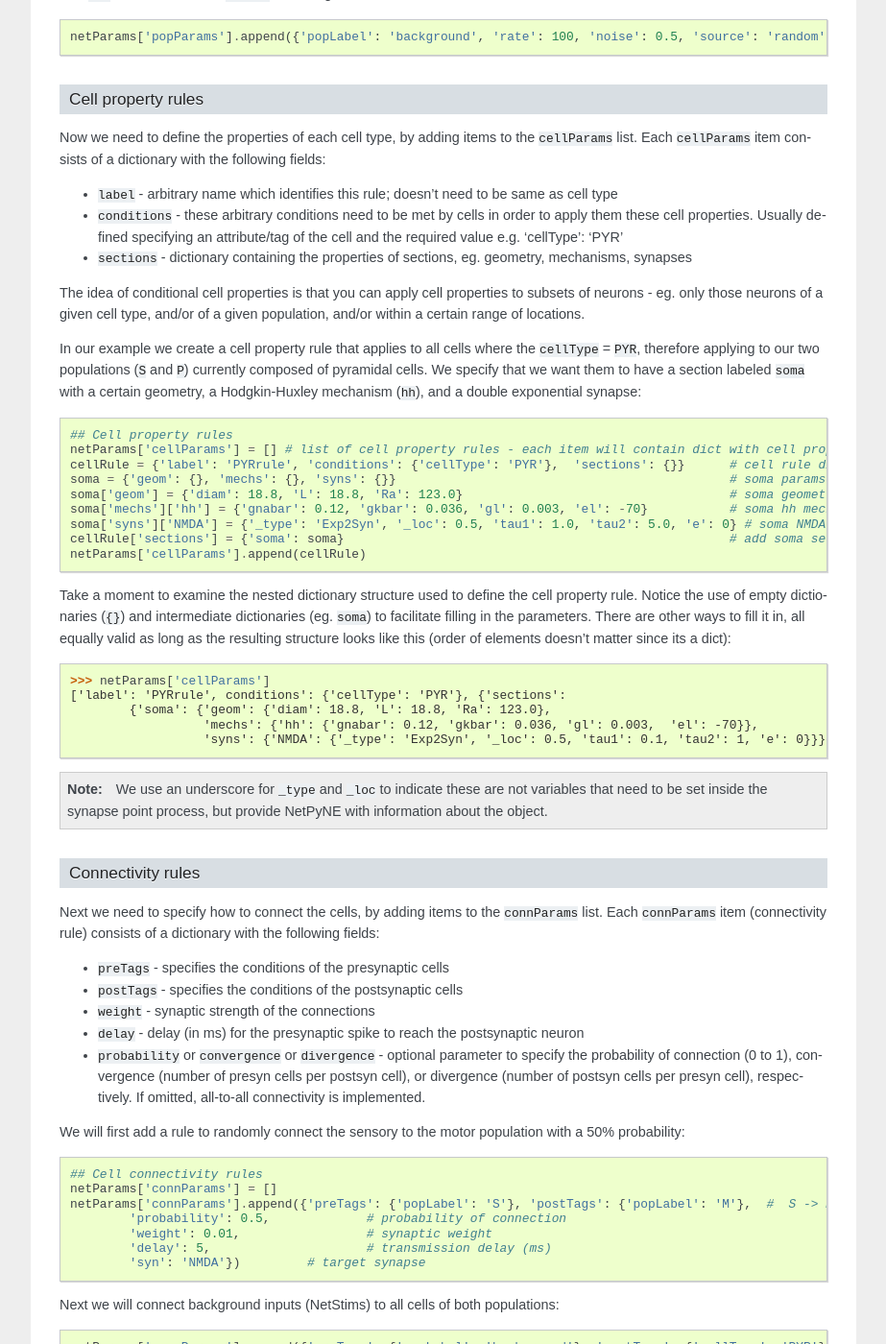
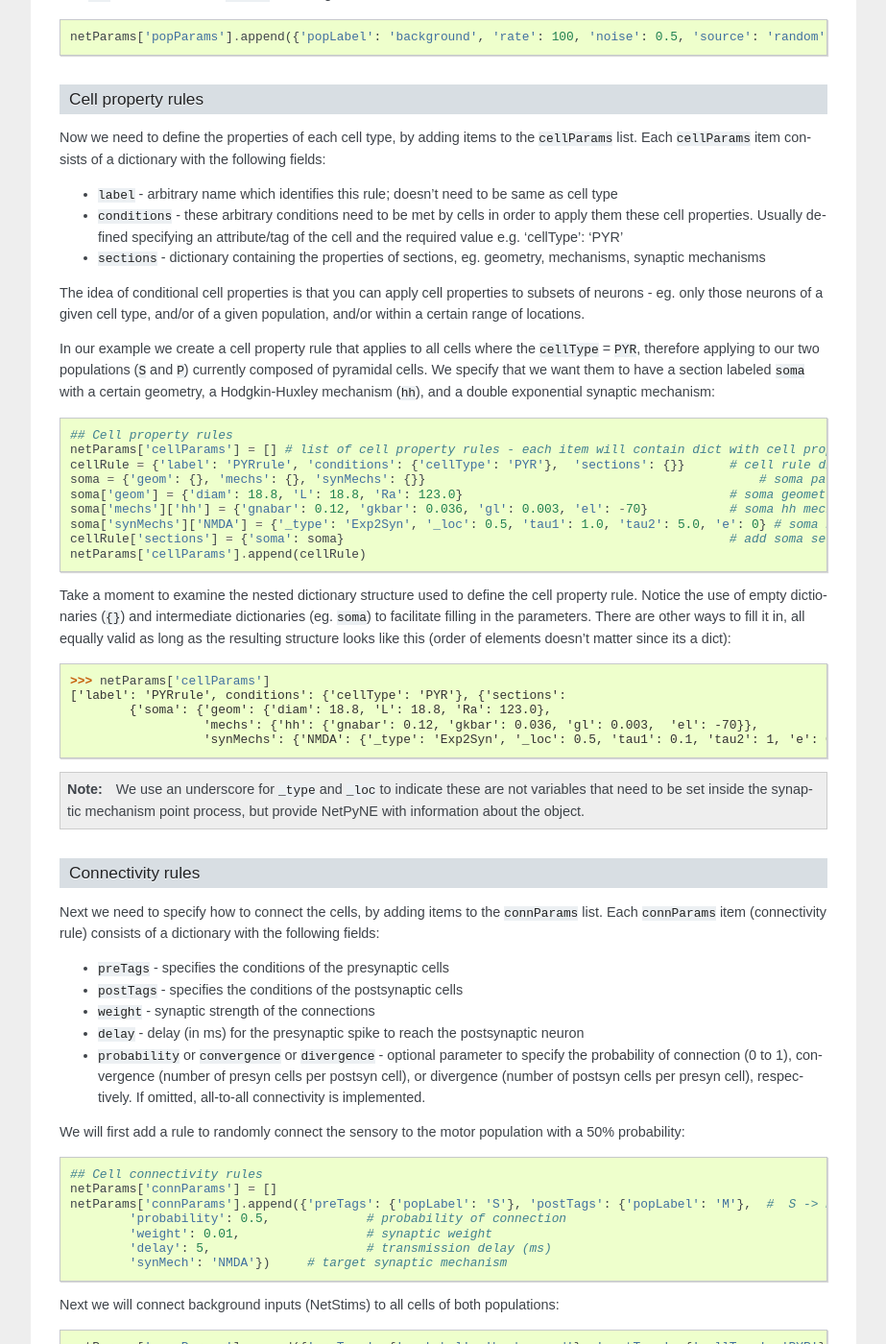
Before and after one commit to suny-downstate-medical-center/netpyne, a Sphinx documentation site: the page built from doc/source/tutorial.rst, in a window 1280 px wide and 1400 px high, scrolled down 2957 px. Shown: the whole window at 96% size, without its empty margins (198-1121 px from the left). Built offline with Sphinx 7.4.7, drawn with Linux system fonts in a browser that asks for light colours; some of the changed text lies outside the part shown.

Commit message:
renamed 'syn'->'synMech' and 'syns'->'synMechs' (to avoid confusion with synConns)

```diff
--- a/doc/source/code/tut2.py
+++ b/doc/source/code/tut2.py
@@ -12,10 +12,10 @@ netParams['popParams'].append({'popLabel': 'background', 'rate': 10, 'noise': 0.
 ## Cell property rules
 netParams['cellParams'] = [] # list of cell property rules - each item will contain dict with cell properties
 cellRule = {'label': 'PYRrule', 'conditions': {'cellType': 'PYR'},  'sections': {}} 	# cell rule dict
-soma = {'geom': {}, 'mechs': {}, 'syns': {}}  											# soma params dict
+soma = {'geom': {}, 'mechs': {}, 'synMechs': {}}  											# soma params dict
 soma['geom'] = {'diam': 18.8, 'L': 18.8, 'Ra': 123.0}  									# soma geometry
 soma['mechs']['hh'] = {'gnabar': 0.12, 'gkbar': 0.036, 'gl': 0.003, 'el': -70}  		# soma hh mechanism
-soma['syns']['NMDA'] = {'_type': 'Exp2Syn', '_loc': 0.5, 'tau1': 1.0, 'tau2': 5.0, 'e': 0}  	# soma NMDA synapse
+soma['synMechs']['NMDA'] = {'_type': 'Exp2Syn', '_loc': 0.5, 'tau1': 1.0, 'tau2': 5.0, 'e': 0}  	# soma NMDA synapse
 cellRule['sections'] = {'soma': soma}  													# add soma section to dict
 netParams['cellParams'].append(cellRule)  												# add dict to list of cell par
 
@@ -26,12 +26,12 @@ netParams['connParams'].append({'preTags': {'popLabel': 'S'}, 'postTags': {'popL
 	'probability': 0.5, 		# probability of connection
 	'weight': 0.01, 			# synaptic weight
 	'delay': 5,					# transmission delay (ms)
-	'syn': 'NMDA'})   	# target synapse
+	'synMech': 'NMDA'})   	# target synapse
 
 netParams['connParams'].append({'preTags': {'popLabel': 'background'}, 'postTags': {'cellType': 'PYR'}, # background -> PYR
 	'weight': 0.01, 				# synaptic weight
 	'delay': 5, 				# transmission delay (ms)
-	'syn': 'NMDA'})  	# target synapse
+	'synMech': 'NMDA'})  	# target synapse
 
 
 # Simulation options
--- a/doc/source/code/tut3.py
+++ b/doc/source/code/tut3.py
@@ -12,15 +12,15 @@ netParams['popParams'].append({'popLabel': 'background', 'rate': 10, 'noise': 0.
 ## Cell property rules
 netParams['cellParams'] = [] # list of cell property rules - each item will contain dict with cell properties
 cellRule = {'label': 'PYRrule', 'conditions': {'cellType': 'PYR'},  'sections': {}} 	# cell rule dict
-soma = {'geom': {}, 'mechs': {}, 'syns': {}}  											# soma params dict
+soma = {'geom': {}, 'mechs': {}, 'synMechs': {}}  											# soma params dict
 soma['geom'] = {'diam': 18.8, 'L': 18.8, 'Ra': 123.0}  									# soma geometry
 soma['mechs']['hh'] = {'gnabar': 0.12, 'gkbar': 0.036, 'gl': 0.003, 'el': -70}  		# soma hh mechanisms
-soma['syns']['NMDA'] = {'_type': 'Exp2Syn', '_loc': 0.5, 'tau1': 1.0, 'tau2': 5.0, 'e': 0}  	# soma NMDA synapse
-dend = {'geom': {}, 'topol': {}, 'mechs': {}, 'syns': {}}  								# dend params dict
+soma['synMechs']['NMDA'] = {'_type': 'Exp2Syn', '_loc': 0.5, 'tau1': 1.0, 'tau2': 5.0, 'e': 0}  	# soma NMDA synapse
+dend = {'geom': {}, 'topol': {}, 'mechs': {}, 'synMechs': {}}  								# dend params dict
 dend['geom'] = {'diam': 5.0, 'L': 150.0, 'Ra': 150.0, 'cm': 1}							# dend geometry
 dend['topol'] = {'parentSec': 'soma', 'parentX': 1.0, 'childX': 0}						# dend topology
 dend['mechs']['pas'] = {'g': 0.0000357, 'e': -70} 										# dend mechanisms
-dend['syns']['NMDA'] = {'_type': 'Exp2Syn', '_loc': 1.0, 'tau1': 1.0, 'tau2': 5.0, 'e': 0}		# dend NMDA synapse
+dend['synMechs']['NMDA'] = {'_type': 'Exp2Syn', '_loc': 1.0, 'tau1': 1.0, 'tau2': 5.0, 'e': 0}		# dend NMDA synapse
 cellRule['sections'] = {'soma': soma, 'dend': dend}  									# add soma and dend sections to dict
 netParams['cellParams'].append(cellRule)  												# add dict to list of cell parameters
 
@@ -31,11 +31,11 @@ netParams['connParams'].append({'preTags': {'popLabel': 'S'}, 'postTags': {'popL
 	'weight': 0.01, 			# synaptic weight
 	'delay': 5,					# transmission delay (ms)
 	'sec': 'dend',				# section to connect to
-	'syn': 'NMDA'})   	# target synapse
+	'synMech': 'NMDA'})   	# target synapse
 netParams['connParams'].append({'preTags': {'popLabel': 'background'}, 'postTags': {'cellType': 'PYR'}, # background -> PYR
 	'weight': 0.01, 				# synaptic weight
 	'delay': 5, 				# transmission delay (ms)
-	'syn': 'NMDA'})  	# target synapse
+	'synMech': 'NMDA'})  	# target synapse
 
 
 # Simulation options
--- a/doc/source/code/tut4.py
+++ b/doc/source/code/tut4.py
@@ -12,24 +12,24 @@ netParams['popParams'].append({'popLabel': 'background', 'rate': 100, 'noise': 0
 ## Cell property rules
 netParams['cellParams'] = [] # list of cell property rules - each item will contain dict with cell properties
 cellRule = {'label': 'PYR_HH_rule', 'conditions': {'cellType': 'PYR', 'cellModel': 'HH'},  'sections': {}} 	# cell rule dict
-soma = {'geom': {}, 'mechs': {}, 'syns': {}}  											# soma params dict
+soma = {'geom': {}, 'mechs': {}, 'synMechs': {}}  											# soma params dict
 soma['geom'] = {'diam': 18.8, 'L': 18.8, 'Ra': 123.0}  									# soma geometry
 soma['mechs']['hh'] = {'gnabar': 0.12, 'gkbar': 0.036, 'gl': 0.003, 'el': -70}  		# soma hh mechanisms
-soma['syns']['NMDA'] = {'_type': 'Exp2Syn', '_loc': 0.5, 'tau1': 1.0, 'tau2': 5.0, 'e': 0}  	# soma NMDA synapse
-dend = {'geom': {}, 'topol': {}, 'mechs': {}, 'syns': {}}  								# dend params dict
+soma['synMechs']['NMDA'] = {'_type': 'Exp2Syn', '_loc': 0.5, 'tau1': 1.0, 'tau2': 5.0, 'e': 0}  	# soma NMDA synapse
+dend = {'geom': {}, 'topol': {}, 'mechs': {}, 'synMechs': {}}  								# dend params dict
 dend['geom'] = {'diam': 5.0, 'L': 150.0, 'Ra': 150.0, 'cm': 1}							# dend geometry
 dend['topol'] = {'parentSec': 'soma', 'parentX': 1.0, 'childX': 0}						# dend topology
 dend['mechs']['pas'] = {'g': 0.0000357, 'e': -70} 										# dend mechanisms
-dend['syns']['NMDA'] = {'_type': 'Exp2Syn', '_loc': 1.0, 'tau1': 1.0, 'tau2': 5.0, 'e': 0}		# dend NMDA synapse
+dend['synMechs']['NMDA'] = {'_type': 'Exp2Syn', '_loc': 1.0, 'tau1': 1.0, 'tau2': 5.0, 'e': 0}		# dend NMDA synapse
 cellRule['sections'] = {'soma': soma, 'dend': dend}  									# add soma section to dict
 netParams['cellParams'].append(cellRule)  												# add dict to list of cell parameters
 
 cellRule = {'label': 'PYR_Izhi_rule', 'conditions': {'cellType': 'PYR', 'cellModel':'Izhi2007b'},  'sections': {}} 	# cell rule dict
-soma = {'geom': {}, 'pointps': {}, 'syns': {}}  										# soma params dict
+soma = {'geom': {}, 'pointps': {}, 'synMechs': {}}  										# soma params dict
 soma['geom'] = {'diam': 18.8, 'L': 18.8, 'Ra': 123.0}  									# soma geometry
 soma['pointps']['Izhi'] = {'_type':'Izhi2007b',
 	'C':100, 'k':0.7, 'vr':-60, 'vt':-40, 'vpeak':35, 'a':0.03, 'b':-2, 'c':-50, 'd':100, 'celltype':1}	# soma poinpt process
-soma['syns']['NMDA'] = {'_type': 'Exp2Syn', '_loc': 0.5, 'tau1': 1.0, 'tau2': 5.0, 'e': 0}  	# soma NMDA synapse
+soma['synMechs']['NMDA'] = {'_type': 'Exp2Syn', '_loc': 0.5, 'tau1': 1.0, 'tau2': 5.0, 'e': 0}  	# soma NMDA synapse
 cellRule['sections'] = {'soma': soma}  									# add soma section to dict
 netParams['cellParams'].append(cellRule)
 
@@ -40,11 +40,11 @@ netParams['connParams'].append({'preTags': {'popLabel': 'S'}, 'postTags': {'popL
 	'weight': 0.01, 			# synaptic weight
 	'delay': 5,					# transmission delay (ms)
 	'sec': 'dend',				# section to connect to
-	'syn': 'NMDA'})   	# target synapse
+	'synMech': 'NMDA'})   	# target synapse
 netParams['connParams'].append({'preTags': {'popLabel': 'background'}, 'postTags': {'cellType': 'PYR'}, # background -> PYR
 	'weight': 0.001, 				# synaptic weight
 	'delay': 5, 				# transmission delay (ms)
-	'syn': 'NMDA'})  	# target synapse
+	'synMech': 'NMDA'})  	# target synapse
 
 
 # Simulation options
--- a/doc/source/code/tut_import.py
+++ b/doc/source/code/tut_import.py
@@ -32,26 +32,26 @@ cellRule['sections']['soma']['mechs']['hh'] = {'gnabar': 0.12, 'gkbar': 0.036, '
 for secName in cellRule['sections']:
 	cellRule['sections'][secName]['mechs']['pas'] = {'g': 0.0000357, 'e': -70}
 	cellRule['sections'][secName]['geom']['cm'] = 10
-cellRule['sections']['soma']['syns']['NMDA'] = {'_type': 'Exp2Syn', '_loc': 0.5, 'tau1': 1.0, 'tau2': 5.0, 'e': 0}  	# soma NMDA synapse
+cellRule['sections']['soma']['synMechs']['NMDA'] = {'_type': 'Exp2Syn', '_loc': 0.5, 'tau1': 1.0, 'tau2': 5.0, 'e': 0}  	# soma NMDA synapse
 netParams['cellParams'].append(cellRule)
 
 ### Traub
 cellRule = {'label': 'PYR_Traub_rule', 'conditions': {'cellType': 'PYR', 'cellModel': 'Traub'}} 	# cell rule dict
 utils.importCell(cellRule=cellRule, fileName='pyr3_traub.hoc', cellName='pyr3')
 somaSec = cellRule['sectionLists']['Soma'][0]
-cellRule['sections'][somaSec]['syns']['NMDA'] = {'_type': 'Exp2Syn', '_loc': 0.5, 'tau1': 1.0, 'tau2': 5.0, 'e': 0}  	# soma NMDA synapse
+cellRule['sections'][somaSec]['synMechs']['NMDA'] = {'_type': 'Exp2Syn', '_loc': 0.5, 'tau1': 1.0, 'tau2': 5.0, 'e': 0}  	# soma NMDA synapse
 netParams['cellParams'].append(cellRule)
 
 ### Mainen
 cellRule = {'label': 'PYR_Mainen_rule', 'conditions': {'cellType': 'PYR', 'cellModel': 'Mainen'}} 	# cell rule dict
 utils.importCell(cellRule=cellRule, fileName='mainen.py', cellName='PYR2')
-cellRule['sections']['soma']['syns']['NMDA'] = {'_type': 'Exp2Syn', '_loc': 0.5, 'tau1': 1.0, 'tau2': 5.0, 'e': 0}  	# soma NMDA synapse
+cellRule['sections']['soma']['synMechs']['NMDA'] = {'_type': 'Exp2Syn', '_loc': 0.5, 'tau1': 1.0, 'tau2': 5.0, 'e': 0}  	# soma NMDA synapse
 netParams['cellParams'].append(cellRule)
 
 ### Friesen
 cellRule = {'label': 'PYR_Friesen_rule', 'conditions': {'cellType': 'PYR', 'cellModel': 'Friesen'}} 	# cell rule dict
 utils.importCell(cellRule=cellRule, fileName='friesen.py', cellName='MakeRSFCELL')
-cellRule['sections']['soma']['syns']['NMDA'] = {'_type': 'Exp2Syn', '_loc': 0.5, 'tau1': 1.0, 'tau2': 5.0, 'e': 0}  	# soma NMDA synapse
+cellRule['sections']['soma']['synMechs']['NMDA'] = {'_type': 'Exp2Syn', '_loc': 0.5, 'tau1': 1.0, 'tau2': 5.0, 'e': 0}  	# soma NMDA synapse
 cellRule['sections']['axon']['spikeGenLoc'] = 0.5  # spike generator location.
 netParams['cellParams'].append(cellRule)
 
@@ -64,7 +64,7 @@ netParams['cellParams'].append(cellRule)
 ### Izhi2003b (section voltage)
 cellRule = {'label': 'PYR_Izhi03b_rule', 'conditions': {'cellType': 'PYR', 'cellModel':'Izhi2003b'}} 	# cell rule dict
 utils.importCell(cellRule=cellRule, fileName='izhi2003Wrapper.py', cellName='IzhiCell',  cellArgs={'type':'tonic spiking'})
-cellRule['sections']['soma']['syns']['NMDA'] = {'_type': 'Exp2Syn', '_loc': 0.5, 'tau1': 1.0, 'tau2': 5.0, 'e': 0}  	# soma NMDA synapse
+cellRule['sections']['soma']['synMechs']['NMDA'] = {'_type': 'Exp2Syn', '_loc': 0.5, 'tau1': 1.0, 'tau2': 5.0, 'e': 0}  	# soma NMDA synapse
 netParams['cellParams'].append(cellRule)
 
 ### Izhi2007a (independent voltage)
@@ -77,7 +77,7 @@ netParams['cellParams'].append(cellRule)
 ### Izhi2007b (section voltage)
 cellRule = {'label': 'PYR_Izhi07b_rule', 'conditions': {'cellType': 'PYR', 'cellModel':'Izhi2007b'}} 	# cell rule dict
 utils.importCell(cellRule=cellRule, fileName='izhi2007Wrapper.py', cellName='IzhiCell',  cellArgs={'type':'RS'})
-cellRule['sections']['soma']['syns']['NMDA'] = {'_type': 'Exp2Syn', '_loc': 0.5, 'tau1': 1.0, 'tau2': 5.0, 'e': 0}  	# soma NMDA synapse
+cellRule['sections']['soma']['synMechs']['NMDA'] = {'_type': 'Exp2Syn', '_loc': 0.5, 'tau1': 1.0, 'tau2': 5.0, 'e': 0}  	# soma NMDA synapse
 netParams['cellParams'].append(cellRule)
 
 
@@ -103,7 +103,7 @@ netParams['connParams'].append({
 	'connFunc': 'fullConn', 	# connectivity function (all-to-all)
 	'weight': 5, 				# synaptic weight
 	'delay': 5,					# transmission delay (ms)
-	'syn':'NMDA',
+	'synMech':'NMDA',
 	'sec': 'soma'})
 
 netParams['connParams'].append({
--- a/doc/source/tutorial.rst
+++ b/doc/source/tutorial.rst
@@ -129,19 +129,19 @@ Now we need to define the properties of each cell type, by adding items to the `
 
 * ``conditions`` - these arbitrary conditions need to be met by cells in order to apply them these cell properties. Usually defined specifying an attribute/tag of the cell and the required value e.g. 'cellType': 'PYR'
 
-* ``sections`` - dictionary containing the properties of sections, eg. geometry, mechanisms, synapses
+* ``sections`` - dictionary containing the properties of sections, eg. geometry, mechanisms, synaptic mechanisms
 
 The idea of conditional cell properties is that you can apply cell properties to subsets of neurons - eg. only those neurons of a given cell type, and/or of a given population, and/or within a certain range of locations.
 
-In our example we create a cell property rule that applies to all cells where the ``cellType`` = ``PYR``, therefore applying to our two populations (``S`` and ``P``) currently composed of pyramidal cells. We specify that we want them to have a section labeled ``soma`` with a certain geometry, a Hodgkin-Huxley mechanism (``hh``), and a double exponential synapse::
+In our example we create a cell property rule that applies to all cells where the ``cellType`` = ``PYR``, therefore applying to our two populations (``S`` and ``P``) currently composed of pyramidal cells. We specify that we want them to have a section labeled ``soma`` with a certain geometry, a Hodgkin-Huxley mechanism (``hh``), and a double exponential synaptic mechanism::
 
 	## Cell property rules
 	netParams['cellParams'] = [] # list of cell property rules - each item will contain dict with cell properties
 	cellRule = {'label': 'PYRrule', 'conditions': {'cellType': 'PYR'},  'sections': {}}      # cell rule dict
-	soma = {'geom': {}, 'mechs': {}, 'syns': {}}                                             # soma params dict
+	soma = {'geom': {}, 'mechs': {}, 'synMechs': {}}                                             # soma params dict
 	soma['geom'] = {'diam': 18.8, 'L': 18.8, 'Ra': 123.0}                                    # soma geometry
 	soma['mechs']['hh'] = {'gnabar': 0.12, 'gkbar': 0.036, 'gl': 0.003, 'el': -70}           # soma hh mechanism
-	soma['syns']['NMDA'] = {'_type': 'Exp2Syn', '_loc': 0.5, 'tau1': 1.0, 'tau2': 5.0, 'e': 0} # soma NMDA synapse
+	soma['synMechs']['NMDA'] = {'_type': 'Exp2Syn', '_loc': 0.5, 'tau1': 1.0, 'tau2': 5.0, 'e': 0} # soma NMDA synaptic mechanism
 	cellRule['sections'] = {'soma': soma}                                                    # add soma section to dict
 	netParams['cellParams'].append(cellRule)
 
@@ -151,9 +151,9 @@ Take a moment to examine the nested dictionary structure used to define the cell
 	['label': 'PYRrule', conditions': {'cellType': 'PYR'}, {'sections':
 		{'soma': {'geom': {'diam': 18.8, 'L': 18.8, 'Ra': 123.0},
 			  'mechs': {'hh': {'gnabar': 0.12, 'gkbar': 0.036, 'gl': 0.003,  'el': -70}},
-			  'syns': {'NMDA': {'_type': 'Exp2Syn', '_loc': 0.5, 'tau1': 0.1, 'tau2': 1, 'e': 0}}}}]
+			  'synMechs': {'NMDA': {'_type': 'Exp2Syn', '_loc': 0.5, 'tau1': 0.1, 'tau2': 1, 'e': 0}}}}]
 
-.. note:: We use an underscore for ``_type`` and ``_loc`` to indicate these are not variables that need to be set inside the synapse point process, but provide NetPyNE with information about the object.
+.. note:: We use an underscore for ``_type`` and ``_loc`` to indicate these are not variables that need to be set inside the synaptic mechanism point process, but provide NetPyNE with information about the object.
 
 Connectivity rules
 ^^^^^^^^^^^^^^^^^^^^^^^^^^^^^^
@@ -178,14 +178,14 @@ We will first add a rule to randomly connect the sensory to the motor population
 		'probability': 0.5, 		# probability of connection
 		'weight': 0.01, 		# synaptic weight
 		'delay': 5,			# transmission delay (ms)
-		'syn': 'NMDA'})   	# target synapse
+		'synMech': 'NMDA'})   	# target synaptic mechanism
 
 Next we will connect background inputs (NetStims) to all cells of both populations::
 
 	netParams['connParams'].append({'preTags': {'popLabel': 'background'}, 'postTags': {'cellType': 'PYR'}, # background -> PYR
 		'weight': 0.01, 		# synaptic weight
 		'delay': 5, 			# transmission delay (ms)
-		'syn': 'NMDA'})  	# target synapse
+		'synMech': 'NMDA'})  	# target synaptic mechanism
 
 
 Simulation configuration options
@@ -261,15 +261,15 @@ Here we extend the pyramidal cell type by adding a dendritic section with a pass
 	## Cell property rules
 	netParams['cellParams'] = [] # list of cell property rules - each item will contain dict with cell properties
 	cellRule = {'label': 'PYRrule', 'conditions': {'cellType': 'PYR'},  'sections': {}}       # cell rule dict
-	soma = {'geom': {}, 'mechs': {}, 'syns': {}}                                              # soma params dict
+	soma = {'geom': {}, 'mechs': {}, 'synMechs': {}}                                              # soma params dict
 	soma['geom'] = {'diam': 18.8, 'L': 18.8, 'Ra': 123.0}                                     # soma geometry
 	soma['mechs']['hh'] = {'gnabar': 0.12, 'gkbar': 0.036, 'gl': 0.003, 'el': -70}            # soma hh mechanisms
-	soma['syns']['NMDA'] = {'_type': 'Exp2Syn', '_loc': 0.5, 'tau1': 1.0, 'tau2': 5.0, 'e': 0}  # soma NMDA synapse
-	dend = {'geom': {}, 'topol': {}, 'mechs': {}, 'syns': {}}                                 # dend params dict
+	soma['synMechs']['NMDA'] = {'_type': 'Exp2Syn', '_loc': 0.5, 'tau1': 1.0, 'tau2': 5.0, 'e': 0}  # soma NMDA synaptic mechanism
+	dend = {'geom': {}, 'topol': {}, 'mechs': {}, 'synMechs': {}}                                 # dend params dict
 	dend['geom'] = {'diam': 5.0, 'L': 150.0, 'Ra': 150.0, 'cm': 1}                            # dend geometry
 	dend['topol'] = {'parentSec': 'soma', 'parentX': 1.0, 'childX': 0}                        # dend topology
 	dend['mechs']['pas'] = {'g': 0.0000357, 'e': -70}                                         # dend mechanisms
-	dend['syns']['NMDA'] = {'_type': 'Exp2Syn', '_loc': 1.0, 'tau1': 1.0, 'tau2': 5.0, 'e': 0}  # dend NMDA synapse
+	dend['synMechs']['NMDA'] = {'_type': 'Exp2Syn', '_loc': 1.0, 'tau1': 1.0, 'tau2': 5.0, 'e': 0}  # dend NMDA synaptic mechanism
 	cellRule['sections'] = {'soma': soma, 'dend': dend}                                       # add soma section to dict
 	netParams['cellParams'].append(cellRule)                                                  # add dict to list of cell parameters
 
@@ -281,7 +281,7 @@ We can also update the connectivity rule to specify that the ``S`` cells should
 		'weight': 0.01,             # synaptic weight
 		'delay': 5,                 # transmission delay (ms)
 		'sec': 'dend',              # section to connect to
-		'syn': 'NMDA'})     # target synapse
+		'synMech': 'NMDA'})     # target synaptic mechanism
 
 The full tutorial code for this example is available here: :download:`tut3.py <code/tut3.py>`.
 
@@ -310,10 +310,10 @@ And we need to create a new cell rule for the Izhikevich cell. But first we need
 Finally we can create the new rule for the Izhikevich cell model::
 
 	cellRule = {'label': 'PYR_Izhi_rule', 'conditions': {'cellType': 'PYR', 'cellModel':'Izhi2007b'},  'sections': {}} 		# cell rule dict
-	soma = {'geom': {}, 'pointps': {}, 'syns': {}}  											# soma params dict
+	soma = {'geom': {}, 'pointps': {}, 'synMechs': {}}  											# soma params dict
 	soma['geom'] = {'diam': 18.8, 'L': 18.8, 'Ra': 123.0}  										# soma geometry
 	soma['pointps']['Izhi2007b'] = {'C':100, 'k':0.7, 'vr':-60, 'vt':-40, 'vpeak':35, 'a':0.03, 'b':-2, 'c':-50, 'd':100, 'celltype':1}	# soma poinpt process
-	soma['syns']['NMDA'] = {'_type': 'Exp2Syn', '_loc': 0.5, 'tau1': 1.0, 'tau2': 5.0, 'e': 0}  				# soma NMDA synapse
+	soma['synMechs']['NMDA'] = {'_type': 'Exp2Syn', '_loc': 0.5, 'tau1': 1.0, 'tau2': 5.0, 'e': 0}  				# soma NMDA synaptic mechanism
 	cellRule['sections'] = {'soma': soma}  											# add soma section to dict
 	netParams['cellParams'].append(cellRule)
 
```
Also changed, not shown: CHANGES.md (+1 -0 lines), doc/source/advanced.rst (+13 -13 lines), doc/source/overview.rst (+12 -7 lines), doc/source/reference.rst (+18 -18 lines), 3 other files.
